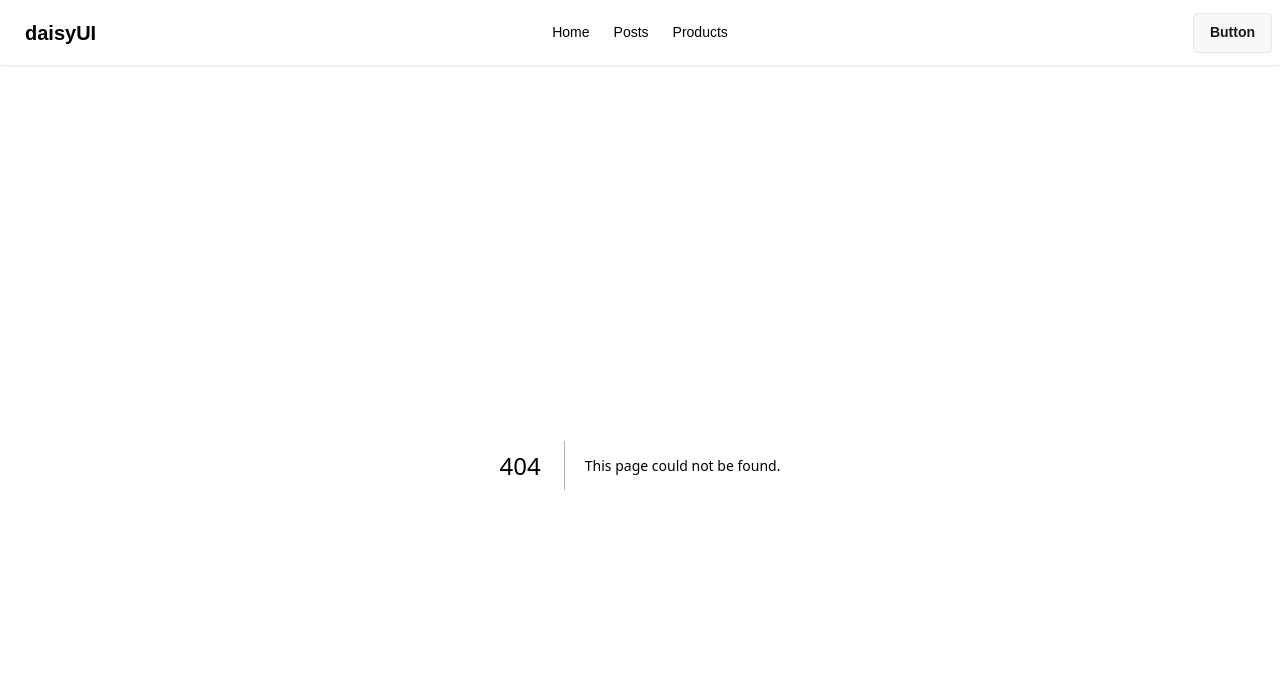
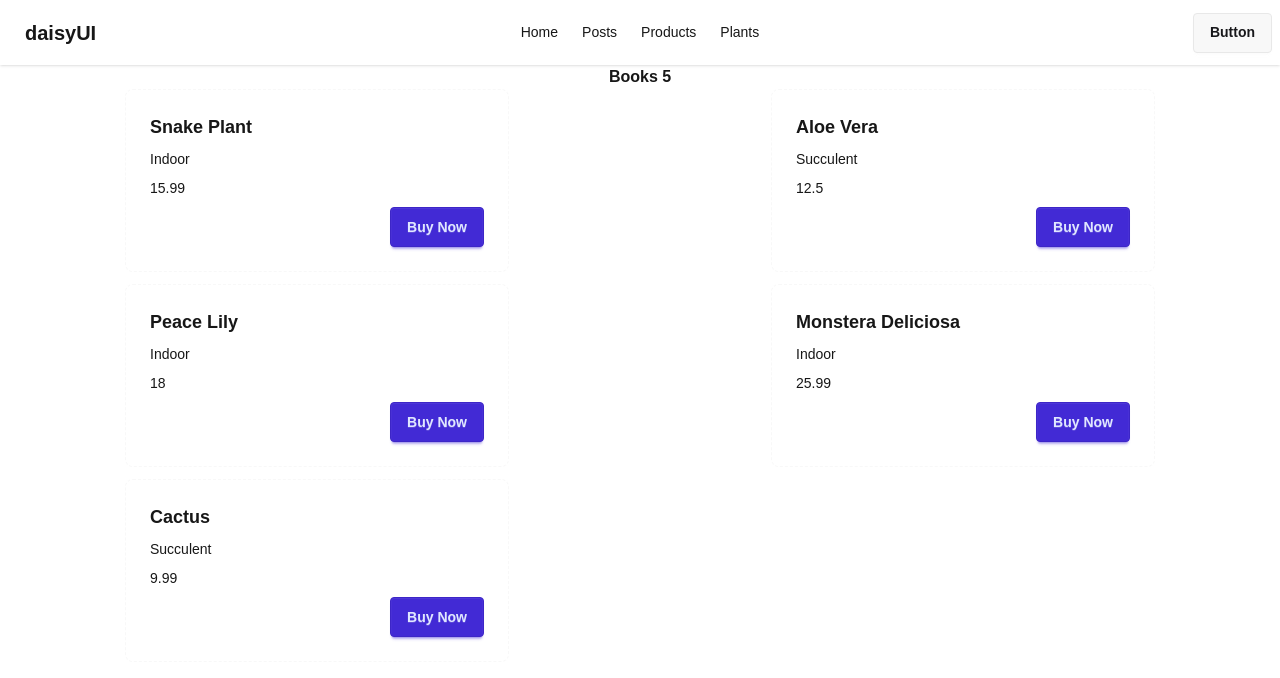
Before and after one commit to MahbubaSultanaEty/nextjs-data-fetching, a Next.js app: page /plants in a window 1280 px wide. Before the commit this address had no page. Shown: the top 678 px of the page. Built offline with nearby package versions, Linux system fonts and the light colour scheme; data requests are answered from the project's data file.

Commit message:
Isr with revalidate and SSG VS ISR

```diff
--- a/db.json
+++ b/db.json
@@ -45,5 +45,58 @@
       "rating": 4.7,
       "stock": 50
     }
+  ],
+
+  "plants": [
+    {
+      "id": 1,
+      "name": "Snake Plant",
+      "category": "Indoor",
+      "price": 15.99,
+      "image": "https://images.unsplash.com/photo-1587502537745-84b86da1204f?auto=format&fit=crop&w=800&q=80",
+      "water": "Low",
+      "light": "Indirect sunlight",
+      "rating": 4.6
+    },
+    {
+      "id": 2,
+      "name": "Aloe Vera",
+      "category": "Succulent",
+      "price": 12.5,
+      "image": "https://images.unsplash.com/photo-1593482892290-f54927ae1f1b?auto=format&fit=crop&w=800&q=80",
+      "water": "Low",
+      "light": "Bright sunlight",
+      "rating": 4.5
+    },
+    {
+      "id": 3,
+      "name": "Peace Lily",
+      "category": "Indoor",
+      "price": 18.0,
+      "image": "https://images.unsplash.com/photo-1598899134739-24c46f58c3b3?auto=format&fit=crop&w=800&q=80",
+      "water": "Medium",
+      "light": "Low to medium light",
+      "rating": 4.7
+    },
+    {
+      "id": 4,
+      "name": "Monstera Deliciosa",
+      "category": "Indoor",
+      "price": 25.99,
+      "image": "https://images.unsplash.com/photo-1614594975525-e45190c55d0b?auto=format&fit=crop&w=800&q=80",
+      "water": "Medium",
+      "light": "Indirect sunlight",
+      "rating": 4.8
+    },
+    {
+      "id": 5,
+      "name": "Cactus",
+      "category": "Succulent",
+      "price": 9.99,
+      "image": "https://images.unsplash.com/photo-1501004318641-b39e6451bec6?auto=format&fit=crop&w=800&q=80",
+      "water": "Very Low",
+      "light": "Direct sunlight",
+      "rating": 4.4
+    }
   ]
 }
--- /dev/null
+++ b/src/app/plants/page.jsx
@@ -0,0 +1,19 @@
+import PlantCard from "@/components/PlantCard";
+
+
+const BooksPage = async () => {
+    const res = await fetch("http://localhost:6004/plants", {cache: "no-store"});
+    const plants = await res.json()
+    return (
+        <div>
+            <h2 className="text-center font-bold">Books {plants.length}</h2>
+            <div className="grid sm:grid-cols-2 gap-3">
+                {
+                    plants.map(plant => <PlantCard key={plant.id} plant={plant}></PlantCard>)
+                }
+            </div>
+        </div>
+    );
+};
+
+export default BooksPage;
--- a/src/components/Navbar.jsx
+++ b/src/components/Navbar.jsx
@@ -7,6 +7,7 @@ const Navbar = () => {
         <li><Link href="/">Home</Link></li>
         <li><Link href="/posts">Posts</Link></li>
         <li><Link href="/products">Products</Link></li>
+        <li><Link href="/plants">Plants</Link></li>
     </>
     return (
         <div className="navbar bg-base-100 shadow-sm">
--- /dev/null
+++ b/src/components/PlantCard.jsx
@@ -0,0 +1,20 @@
+
+
+const PlantCard = ({ plant }) => {
+    const { name, category, price, rating } = plant;
+
+    return (
+        <div className="card mx-auto card-dash bg-base-100 w-96">
+  <div className="card-body">
+                <h2 className="card-title">{ name}</h2>
+    <p>{category}</p>
+    <p>{price}</p>
+    <div className="card-actions justify-end">
+      <button className="btn btn-primary">Buy Now</button>
+    </div>
+  </div>
+</div>
+    );
+};
+
+export default PlantCard;
```
Also changed, not shown: 1 other file (tests, documents, lock files or other folders).
